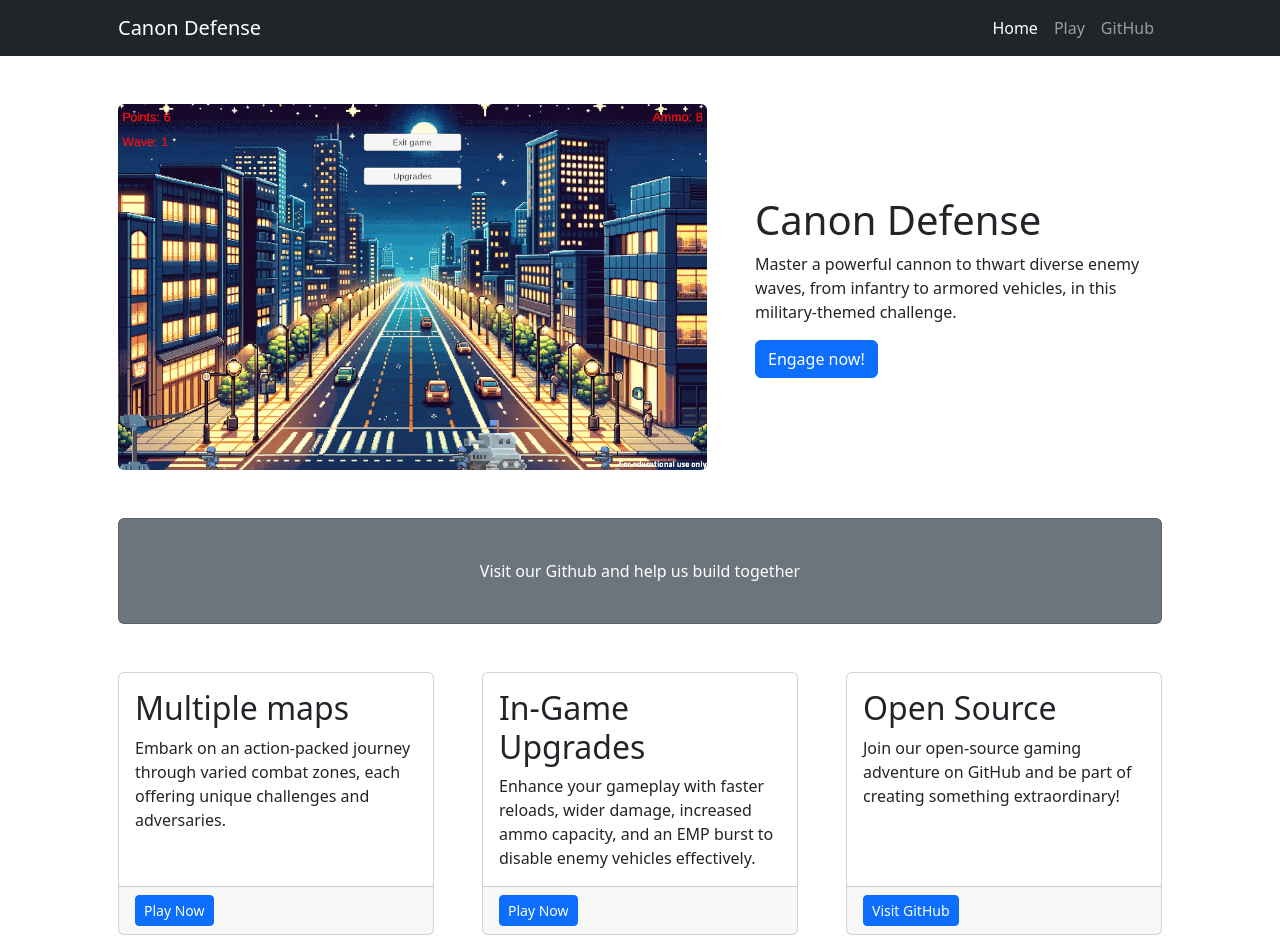
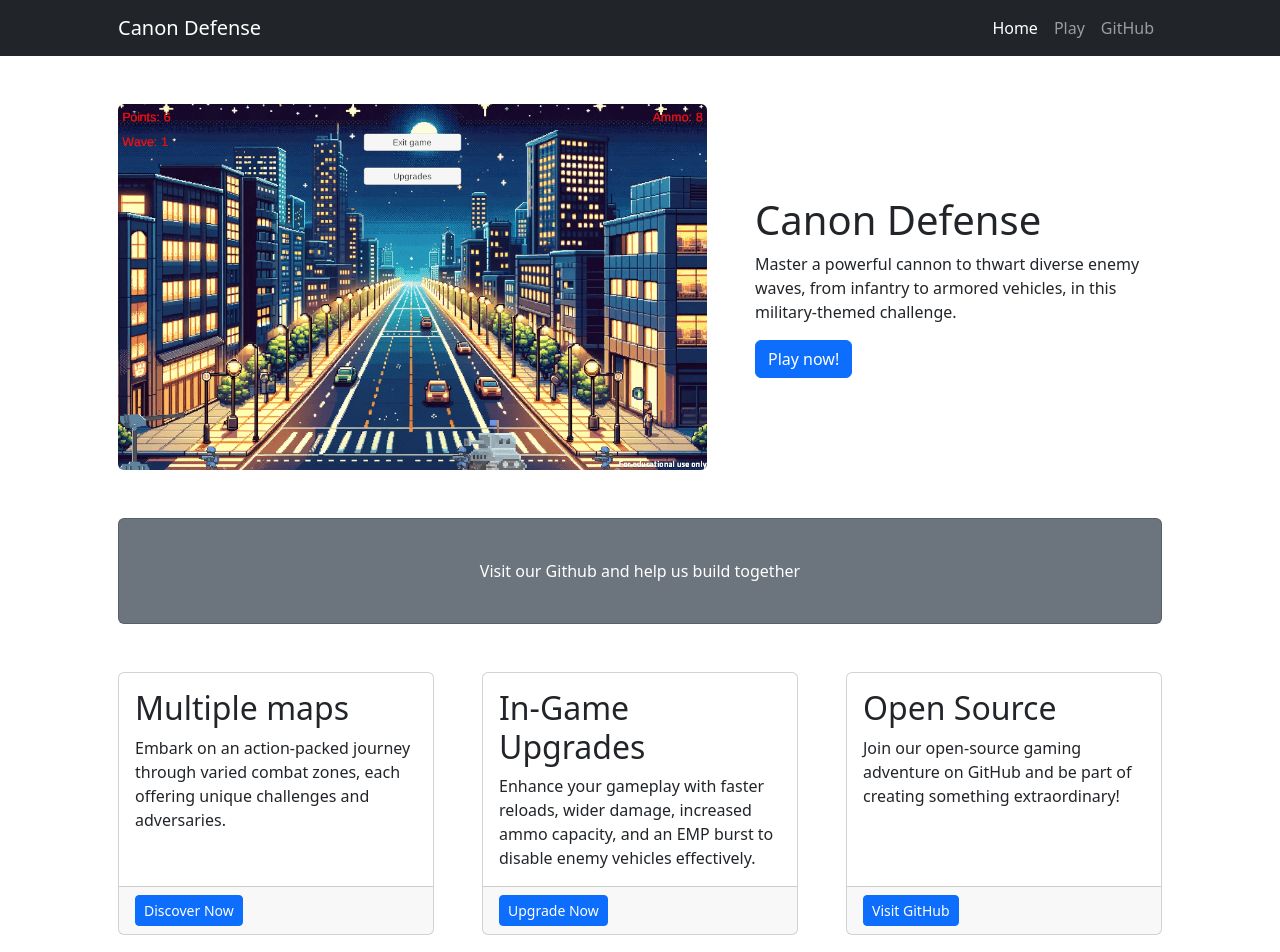
Before and after one commit to CanonDefense/canondefense.github.io, a plain HTML site: page index.html in a window 1280 px wide. Shown: the top 952 px of the page. Drawn offline with nearby package versions, Linux system fonts and the light colour scheme.

Commit message:
Change CTAs

```diff
--- a/index.html
+++ b/index.html
@@ -43,7 +43,7 @@
                 <div class="col-lg-5">
                     <h1 class="font-weight-light">Canon Defense</h1>
                     <p>Master a powerful cannon to thwart diverse enemy waves, from infantry to armored vehicles, in this military-themed challenge.</p>
-                    <a class="btn btn-primary" href="https://d1tiestaphbj17.cloudfront.net">Engage now!</a>
+                    <a class="btn btn-primary" href="https://d1tiestaphbj17.cloudfront.net">Play now!</a>
                 </div>
             </div>
             <!-- Call to Action-->
@@ -58,7 +58,7 @@
                             <h2 class="card-title">Multiple maps</h2>
                             <p class="card-text">Embark on an action-packed journey through varied combat zones, each offering unique challenges and adversaries.</p>
                         </div>
-                        <div class="card-footer"><a class="btn btn-primary btn-sm" href="https://d1tiestaphbj17.cloudfront.net">Play Now</a></div>
+                        <div class="card-footer"><a class="btn btn-primary btn-sm" href="https://d1tiestaphbj17.cloudfront.net">Discover Now</a></div>
                     </div>
                 </div>
                 <div class="col-md-4 mb-5">
@@ -67,7 +67,7 @@
                             <h2 class="card-title">In-Game Upgrades</h2>
                             <p class="card-text">Enhance your gameplay with faster reloads, wider damage, increased ammo capacity, and an EMP burst to disable enemy vehicles effectively.</p>
                         </div>
-                        <div class="card-footer"><a class="btn btn-primary btn-sm" href="https://d1tiestaphbj17.cloudfront.net">Play Now</a></div>
+                        <div class="card-footer"><a class="btn btn-primary btn-sm" href="https://d1tiestaphbj17.cloudfront.net">Upgrade Now</a></div>
                     </div>
                 </div>
                 <div class="col-md-4 mb-5">
```
